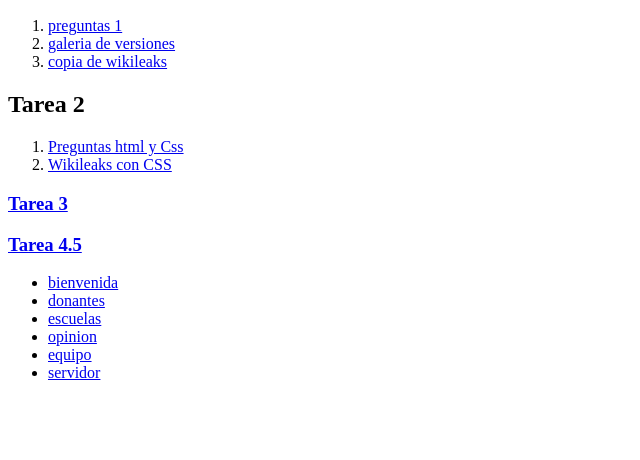
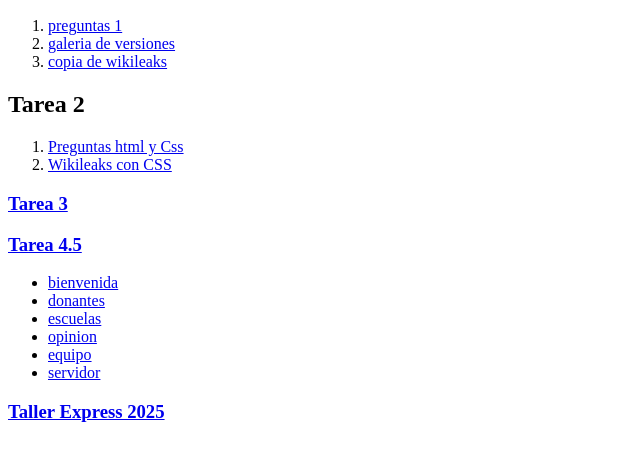
Before and after one commit to A00227608/A00227608.github.io, a plain HTML site: page index.html in a window 1280 px wide. Shown: the part 96-556 px from the top of the page, without its empty margins (0-640 px from the left). Drawn offline with Linux system fonts and the light colour scheme.

Commit message:
Update index.html

```diff
--- a/index.html
+++ b/index.html
@@ -26,5 +26,6 @@
             <li><a href="https://a00227608.github.io/Tarea4.5/act2025/equipo.html">equipo</a></li>
             <li><a href="https://a00227608.github.io/Tarea4.5/act2025/servidor.js">servidor</a></li>
         </ul>
+        <h3><a href="https://A00227608.github.io/TallerExpress2025.pdf">Taller Express 2025</h3>
     </body>
 </html>
```
